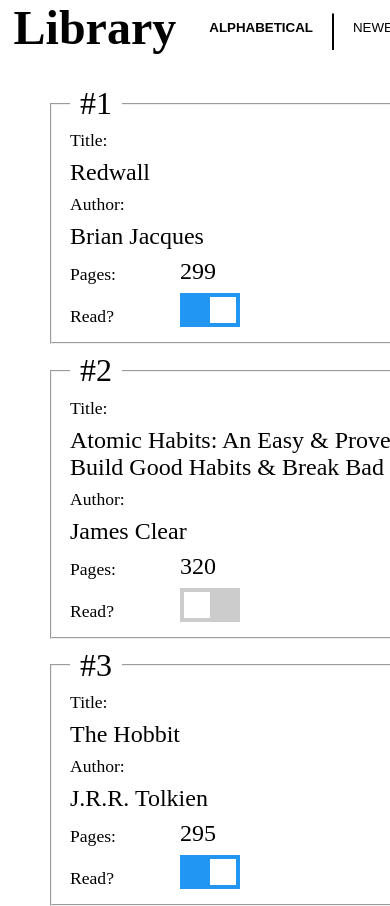
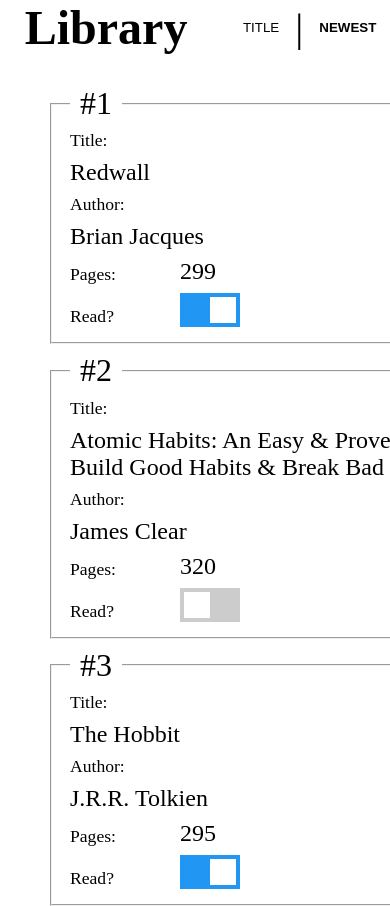
Before and after one commit to kjoh-dev/Library, a plain HTML site: page index.html in a window 390 px wide. Shown: the top 906 px of the page. Drawn offline with Linux system fonts and the light colour scheme; a web font is replaced by a local one.

Commit message:
refactor: book sorting is now dependent on the sort button font-weight style property

```diff
--- a/Script/script.js
+++ b/Script/script.js
@@ -157,7 +157,7 @@ const showAddModal = document.getElementById("showAddModal");
 const bookDialog = document.getElementById("bookDialog");
 const confirmBtn = bookDialog.querySelector("#confirmBtn");
 const addBookForm = bookDialog.getElementsByTagName("form")[0];
-const sortAlphaBtn = document.querySelector("#sortTypes>button:first-child");
+const sortTitleBtn = document.querySelector("#sortTypes>button:first-child");
 const sortNewestBtn = document.querySelector("#sortTypes>button:last-child");
 // const fieldContainer = document.getElementById("fieldContainer");
 
@@ -174,7 +174,7 @@ bookDialog.addEventListener("close", (e) => {
             const formData = new FormData(addBookForm, confirmBtn);
             const book = new Book(formData.get("title"), formData.get("author"), formData.get("pages"), formData.get("read"));
             addBookToLibrary(book);
-            showAllBooks();
+            sortBooks();
             // console.log(formData.get("read"));
             break;
         case "cancel":
@@ -189,35 +189,35 @@ confirmBtn.addEventListener("click", (event) => {
     bookDialog.close(event.target.value);
 });
 
-sortNewestBtn.addEventListener("click", sortBooks, { once: true });
+function toggleSortButtons(event) {
+    if(event !== undefined && event.target.textContent === "TITLE"){
+        sortTitleBtn.style.fontWeight = "bold";
+        sortNewestBtn.style.fontWeight = "normal";
+        sortTitleBtn.style.cursor = "default";
+        sortNewestBtn.style.cursor = "pointer";
+        sortNewestBtn.addEventListener("click", toggleSortButtons, { once:true });
+    } else {
+        sortNewestBtn.style.fontWeight = "bold";
+        sortTitleBtn.style.fontWeight = "normal";
+        sortTitleBtn.style.cursor = "pointer";
+        sortNewestBtn.style.cursor = "default";
+        sortTitleBtn.addEventListener("click", toggleSortButtons, { once:true });
+    }
 
-function sortBooks(event){
-    const sortButton = event.target;
-    if(!(sortButton instanceof Element)) return;
+    sortBooks();
+}
 
+function sortBooks(){
     hideAllBooks();
 
-    if(sortButton.textContent === "ALPHABETICAL"){
-        sortAlphaBtn.style.fontWeight = "bold";
-        sortNewestBtn.style.fontWeight = "normal";
-        sortAlphaBtn.style.cursor = "default";
-        sortNewestBtn.style.cursor = "pointer";
-        sortNewestBtn.addEventListener("click", sortBooks, { once:true });
+    if(sortTitleBtn.style.fontWeight === "bold"){
+        const sortedBooks = myLibrary.toSorted((a, b) => a.title.localeCompare(b.title));
+        showAllBooks(sortedBooks);
 
-        const sortedBooks = myLibrary.toSorted((a, b) => a.title.localeCompare(b.title));
-        console.log(sortedBooks.length);
-        showAllBooks(sortedBooks);
-    }
-
-    if(sortButton.textContent === "NEWEST"){
-        sortNewestBtn.style.fontWeight = "bold";
-        sortAlphaBtn.style.fontWeight = "normal";
-        sortAlphaBtn.style.cursor = "pointer";
-        sortNewestBtn.style.cursor = "default";
-        sortAlphaBtn.addEventListener("click", sortBooks, { once:true });
-
+    } else {
         showAllBooks();
     }
 }
 
-showAllBooks();
+toggleSortButtons();
+// sortBooks();
--- a/index.html
+++ b/index.html
@@ -15,7 +15,7 @@
     <header>
         <h1>Library</h1>
         <div id="sortTypes">
-            <button>ALPHABETICAL</button>
+            <button>TITLE</button>
             <p>&nbsp;|&nbsp;</p>
             <button>NEWEST</button>
         </div>
```
